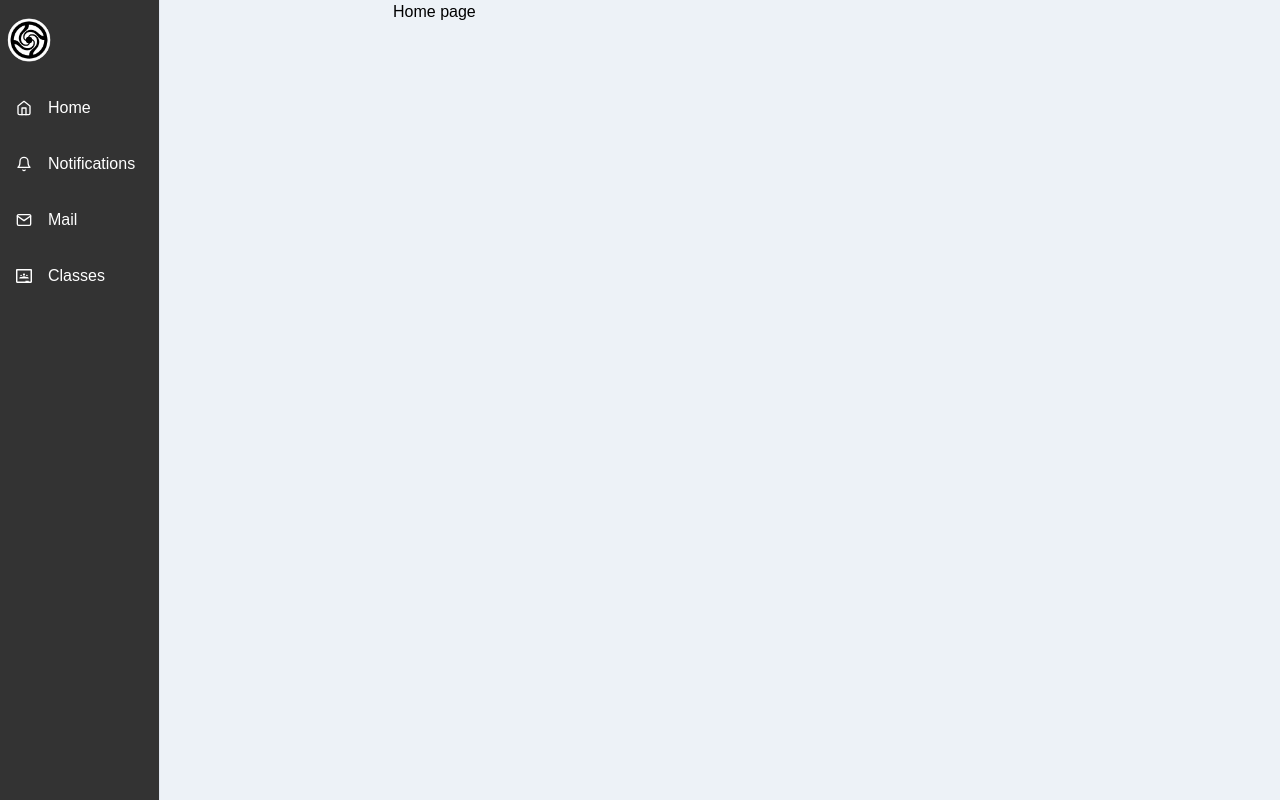
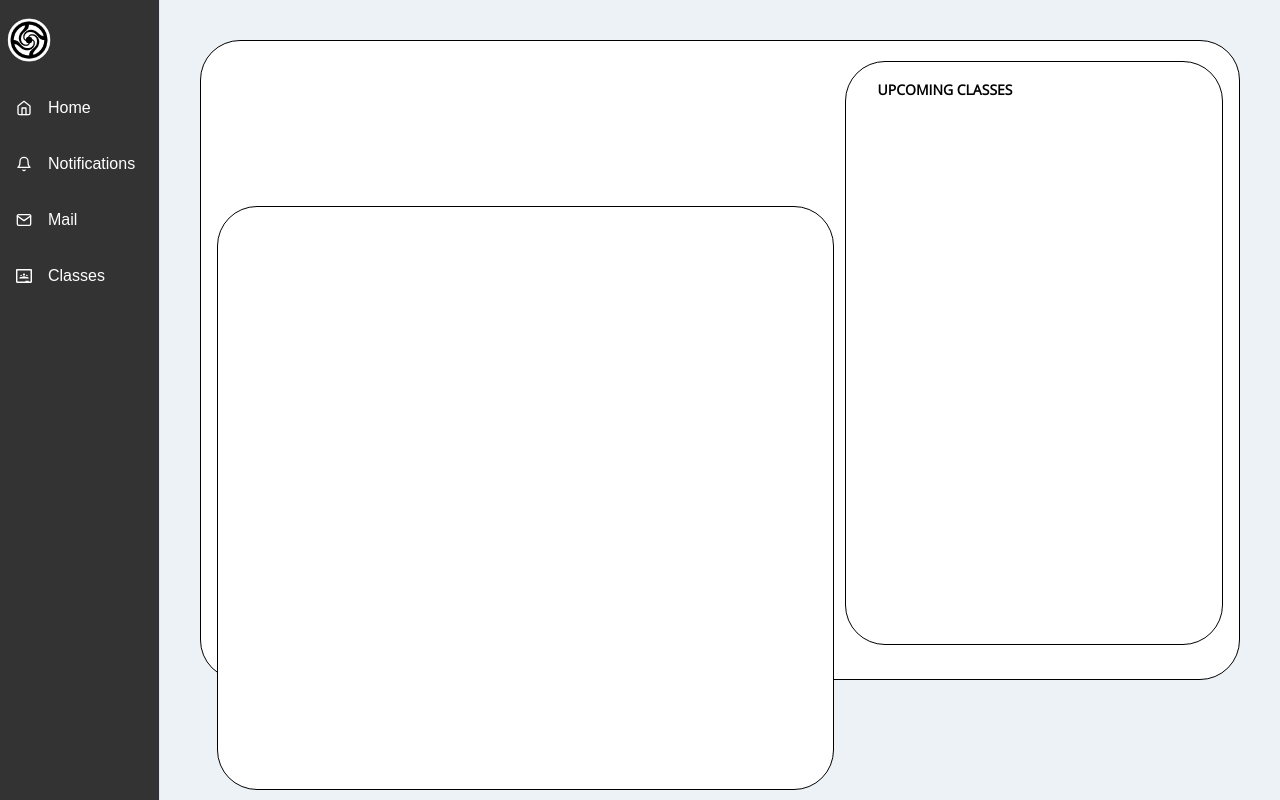
Before and after one commit to notAnii/facial-recognition-attendance-system, a Next.js app: page /afterLogin/home in a window 1280 px wide. Built offline with nearby package versions, Linux system fonts and the light colour scheme.

Commit message:
Ismail did the 70% of the home Page

```diff
--- a/package.json
+++ b/package.json
@@ -12,7 +12,8 @@
     "@chakra-ui/react": "^2.1.2",
     "@emotion/react": "^11",
     "@emotion/styled": "^11",
-    "@fontsource/open-sans": "^4.5.13",
+    "@fontsource/alef": "^4.5.9",
+    "@fontsource/open-sans": "^4.5.14",
     "@fontsource/poppins": "^4.5.8",
     "@fontsource/raleway": "^4.5.11",
     "@types/nprogress": "^0.2.0",
--- a/src/components/afterLogin/home/hero.tsx
+++ b/src/components/afterLogin/home/hero.tsx
@@ -1,16 +1,68 @@
 import { Box, Container, Text } from '@chakra-ui/react'
 import React from 'react'
+import "@fontsource/open-sans"
 
 type Props = {}
 
 const Hero = (props: Props) => {
   return (
-    <Box h="100vh">
-      <Text
-      marginLeft={233}
-      >Home page</Text>
+    <Container
+    h="100vh"
+    display={"flex"}
+    maxW={"7xl"}
+    justifyContent={"center"}
+    >
 
-    </Box>
+      <Box
+      backgroundColor={"white"}
+      h="80vh" //w="130vh"
+      w={{ base: "100vh", md: "130vh" }}
+      marginTop={10}
+      borderRadius={40}
+      border='1px'
+      borderColor='black'
+      >
+
+        <Box //Right Box
+      backgroundColor={"white"}
+      h="73vh"
+      mt={{ base: 15, md: 5 }}
+      ml={["5%", "63%", "62%", "62%"]}
+      mr={{ base: 3, md: 4 }}
+      borderRadius={40}
+      border='1px'
+      borderColor='black'
+      >
+        <Text
+        fontFamily={"Open Sans"}
+        paddingTop={17}
+        paddingLeft={{ base: 6, md: 7, lg: 8 }}
+        fontWeight="bold"
+        fontSize={{ base: '10px', md: '10px', lg: '14px' }}
+        >UPCOMING CLASSES</Text>
+
+      </Box>
+
+      <Box //Left Box
+      backgroundColor={"white"}
+      h="73vh"
+      mt={{ base: -430.5, md: -439 }}
+      ml={{ base: "2vh", md: "2vh", }}
+      mr={["5%", "38%", "39%", "39%"]}
+      borderRadius={40}
+      border='1px'
+      borderColor='black'
+      >
+
+      </Box>
+
+      </Box>
+
+
+      </Container>
+
+
+
   )
 }
 
--- a/theme/foundations/typography.ts
+++ b/theme/foundations/typography.ts
@@ -1,7 +1,7 @@
 const typography = {
   fonts: {
-    body: "Commissioner, sans-serif, Montserrat, Noto Sans Georgian",
-    heading: "Commissioner, sans-serif, Montserrat, Noto Sans Georgian",
+    body: "Commissioner, sans-serif, Montserrat, Noto Sans Georgian, open-sans",
+    heading: "Commissioner, sans-serif, Montserrat, Noto Sans Georgian, open-sans",
   },
 };
 
```
Also changed, not shown: 2 other files (tests, documents, lock files or other folders).
